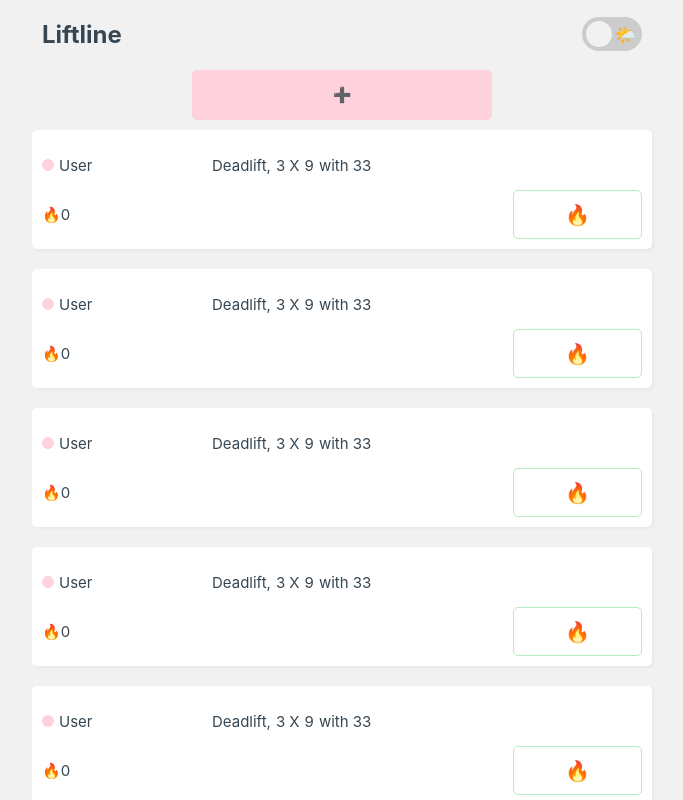
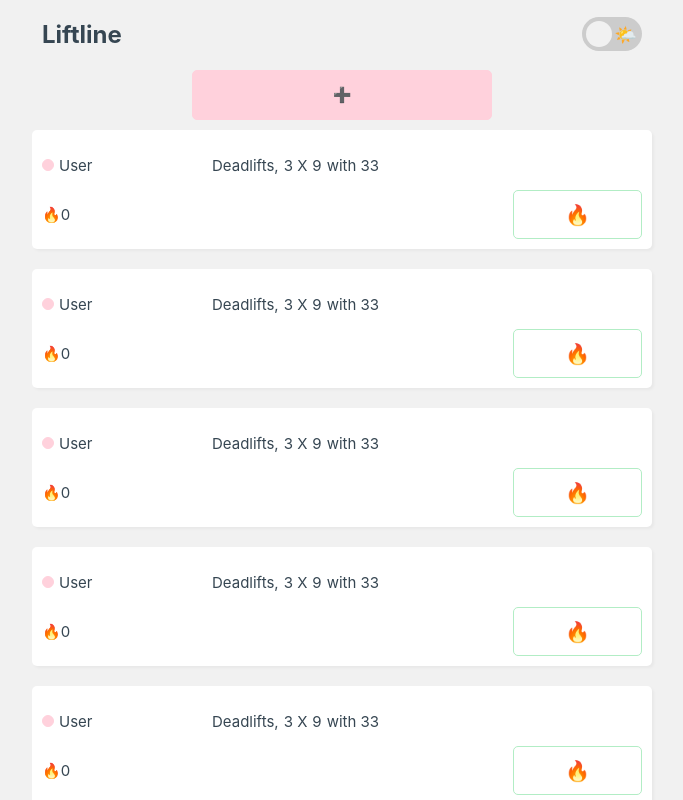
Before and after one commit to leonardkulms/liftline, a React (Create React App) app: page / in a window 1280 px wide. Shown: the top 800 px of the page, without its empty margins (298-981 px from the left). Built offline with nearby package versions, Linux system fonts and the light colour scheme.

Commit message:
:pencil: think about naming

```diff
--- a/src/components/LiftLine.js
+++ b/src/components/LiftLine.js
@@ -11,7 +11,7 @@ function LiftLine(props) {
 
   // use only on the first render
   useEffect( () => {
-    let exercises = ['Bench', 'Deadlift','Squat']
+    let exercises = ['Bench Press', 'Deadlifts','Squats']
     let random_item = (items) => items[Math.floor(Math.random()*items.length)]
 
     let fakeData = new Array(20).fill([{
```
